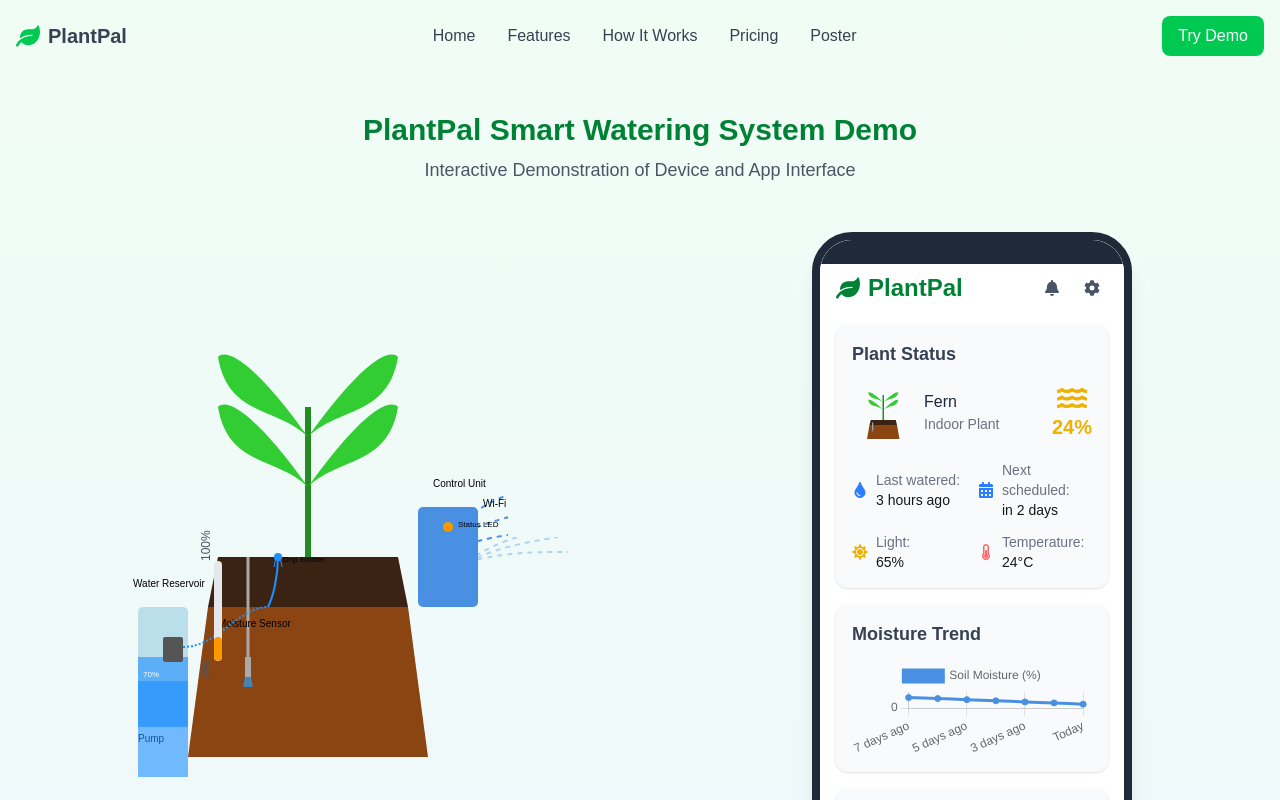
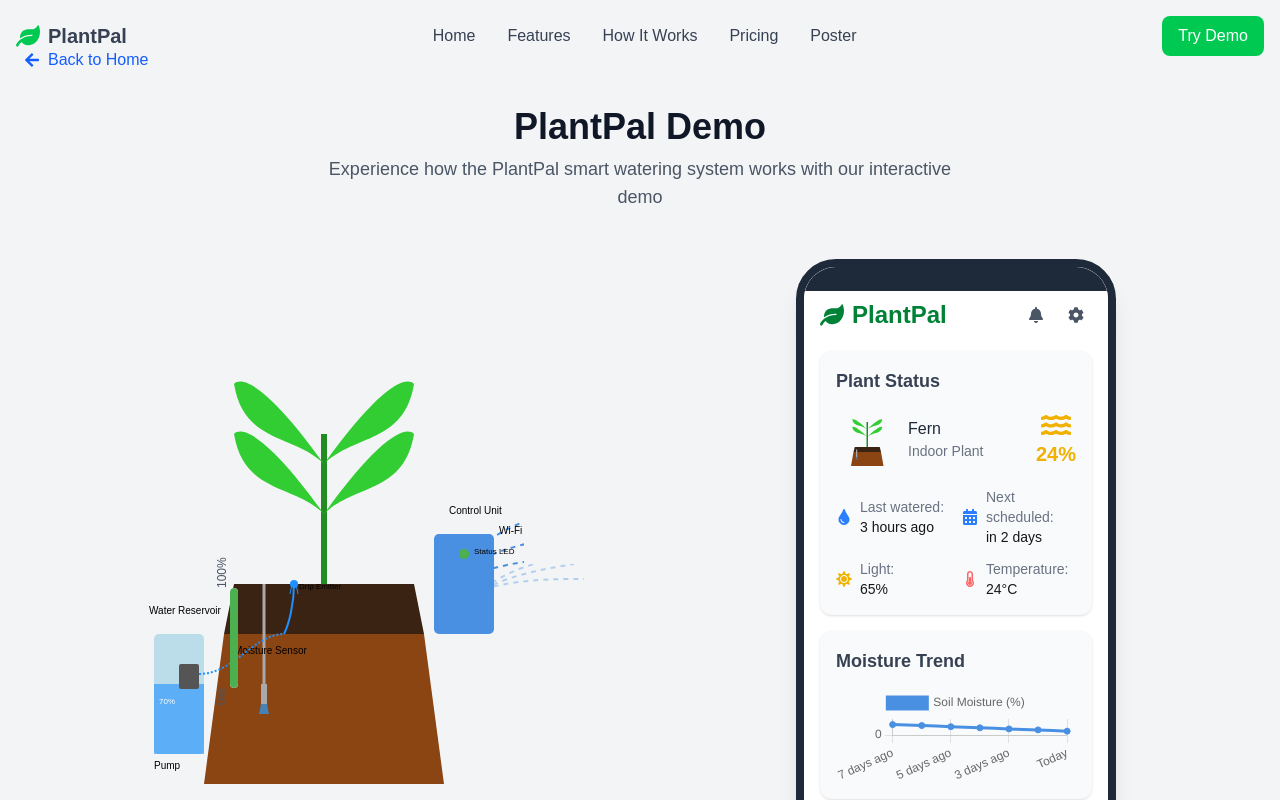
Before and after one commit to dvdmelamed/plantpal, a Next.js app: page /webapp in a window 1280 px wide. Shown: the top 800 px of the page. Built offline with nearby package versions, Linux system fonts and the light colour scheme.

Commit message:
Fix Eslint

```diff
--- a/app/components/AppInterface.tsx
+++ b/app/components/AppInterface.tsx
@@ -40,8 +40,8 @@ const AppInterface = () => {
   const [reservoirLevel, setReservoirLevel] = useState(80);
   const [isWatering, setIsWatering] = useState(false);
   const [showAlert, setShowAlert] = useState(false);
-  const [lightLevel, setLightLevel] = useState(65);
-  const [temperature, setTemperature] = useState(24);
+  const [lightLevel] = useState(65);
+  const [temperature] = useState(24);
   const [lastWatered, setLastWatered] = useState('3 hours ago');
   const [nextWatering, setNextWatering] = useState('in 2 days');
 
--- a/app/page.tsx
+++ b/app/page.tsx
@@ -1,6 +1,5 @@
 'use client';
 
-import Image from "next/image";
 import Link from "next/link";
 import { motion } from "framer-motion";
 import { FaLeaf, FaWater, FaMobileAlt, FaWifi, FaBrain, FaShieldAlt } from "react-icons/fa";
@@ -151,7 +150,7 @@ export default function Home() {
               <div className="bg-green-100 w-16 h-16 rounded-full flex items-center justify-center text-2xl font-bold text-green-600 mx-auto mb-4">1</div>
               <h3 className="text-xl font-semibold text-gray-800 mb-2">Install & Connect</h3>
               <p className="text-gray-600">
-                Place the moisture sensor in your plant's soil, fill the water reservoir, and connect to your Wi-Fi network.
+                Place the moisture sensor in your plant&apos;s soil, fill the water reservoir, and connect to your Wi-Fi network.
               </p>
             </div>
 
@@ -223,13 +222,13 @@ export default function Home() {
                       <path fillRule="evenodd" d="M10 18a8 8 0 100-16 8 8 0 000 16zm3.707-9.293a1 1 0 00-1.414-1.414L9 10.586 7.707 9.293a1 1 0 00-1.414 1.414l2 2a1 1 0 001.414 0l4-4z" clipRule="evenodd"></path>
                     </svg>
                     <span className="text-gray-600">Free mobile app (iOS & Android)</span>
-          </li>
+                  </li>
                   <li className="flex items-center">
                     <svg className="w-5 h-5 text-green-500 mr-2" fill="currentColor" viewBox="0 0 20 20">
                       <path fillRule="evenodd" d="M10 18a8 8 0 100-16 8 8 0 000 16zm3.707-9.293a1 1 0 00-1.414-1.414L9 10.586 7.707 9.293a1 1 0 00-1.414 1.414l2 2a1 1 0 001.414 0l4-4z" clipRule="evenodd"></path>
                     </svg>
                     <span className="text-gray-600">1-year warranty</span>
-          </li>
+                  </li>
                 </ul>
 
                 <button className="w-full bg-green-600 hover:bg-green-700 text-white font-medium py-3 px-4 rounded-lg transition-colors">
--- a/app/poster/page.tsx
+++ b/app/poster/page.tsx
@@ -2,7 +2,6 @@
 
 import React from 'react';
 import { FaLeaf, FaWater, FaMobileAlt, FaWifi, FaLightbulb, FaArrowRight, FaPrint } from 'react-icons/fa';
-import Link from 'next/link';
 import './print.css';
 
 export default function PosterPage() {
--- a/app/webapp/page.tsx
+++ b/app/webapp/page.tsx
@@ -1,52 +1,40 @@
 'use client';
 
-import React, { useState, useEffect } from 'react';
+import React, { useState } from 'react';
+import { FaArrowLeft } from 'react-icons/fa';
+import Link from 'next/link';
 import AppInterface from '../components/AppInterface';
 import DeviceVisualization from '../components/DeviceVisualization';
 
 export default function WebApp() {
-  const [moistureLevel, setMoistureLevel] = useState(25);
-  const [reservoirLevel, setReservoirLevel] = useState(80);
   const [isWatering, setIsWatering] = useState(false);
 
-  // Simulate decreasing moisture level over time
-  useEffect(() => {
-    const timer = setInterval(() => {
-      if (!isWatering) {
-        setMoistureLevel((prev) => Math.max(1, prev - 1));
-      }
-    }, 3000);
-
-    return () => clearInterval(timer);
-  }, [isWatering]);
-
-  // Handle watering action
   const handleWatering = () => {
     setIsWatering(true);
-
-    // Simulate watering for 5 seconds
     setTimeout(() => {
       setIsWatering(false);
-      setMoistureLevel(75);
-      setReservoirLevel((prev) => Math.max(0, prev - 5));
     }, 5000);
   };
 
   return (
-    <div className="min-h-screen bg-gradient-to-b from-green-50 to-blue-50 pt-24 md:pt-28 px-4 pb-12">
+    <div className="min-h-screen bg-gray-100 py-12 px-4 sm:px-6">
       <div className="max-w-7xl mx-auto">
-        <div className="text-center mb-12">
-          <h1 className="text-3xl font-bold text-green-700 mb-2">PlantPal Smart Watering System Demo</h1>
-          <p className="text-lg text-gray-600">Interactive Demonstration of Device and App Interface</p>
+        <div className="mb-8">
+          <Link href="/" className="inline-flex items-center text-blue-600 hover:text-blue-800">
+            <FaArrowLeft className="mr-2" /> Back to Home
+          </Link>
         </div>
 
-        <div className="flex flex-col lg:flex-row justify-center items-center gap-10 lg:gap-20">
+        <div className="text-center mb-12">
+          <h1 className="text-3xl font-bold text-gray-900 sm:text-4xl">PlantPal Demo</h1>
+          <p className="mt-2 text-lg text-gray-600 max-w-2xl mx-auto">
+            Experience how the PlantPal smart watering system works with our interactive demo
+          </p>
+        </div>
+
+        <div className="flex flex-col lg:flex-row items-center justify-between gap-8">
           <div className="flex-1 order-2 lg:order-1">
-            <DeviceVisualization
-              isWatering={isWatering}
-              moistureLevel={moistureLevel}
-              reservoirLevel={reservoirLevel}
-            />
+            <DeviceVisualization isWatering={isWatering} />
           </div>
 
           <div className="flex-1 order-1 lg:order-2 flex justify-center">
@@ -61,7 +49,7 @@ export default function WebApp() {
               <li>The simulation shows both the physical device and the companion mobile app.</li>
               <li>The soil moisture level decreases over time, simulating a plant using water.</li>
               <li>When the moisture level gets too low, the app will display an alert.</li>
-              <li>Click the "Water Now" button in the app to trigger the watering system.</li>
+              <li>Click the &quot;Water Now&quot; button in the app to trigger the watering system.</li>
               <li>Watch the device visualization to see the water flowing from the reservoir to the soil.</li>
               <li>The moisture sensor will detect the increased moisture and update the readings.</li>
               <li>The water reservoir level decreases slightly with each watering.</li>
--- a/next.config.ts
+++ b/next.config.ts
@@ -3,9 +3,6 @@ import type { NextConfig } from "next";
 const nextConfig: NextConfig = {
   output: 'export',
   basePath: process.env.NODE_ENV === 'production' ? '/smart-watering-system' : '',
-  images: {
-    unoptimized: true,
-  },
 };
 
 export default nextConfig;
--- a/package.json
+++ b/package.json
@@ -2,7 +2,7 @@
   "name": "smart-watering-system",
   "version": "0.1.0",
   "private": true,
-  "homepage": "https://USERNAME.github.io/smart-watering-system",
+  "homepage": "https://GITHUB_USERNAME.github.io/smart-watering-system",
   "scripts": {
     "dev": "next dev --turbopack",
     "build": "next build",
```
